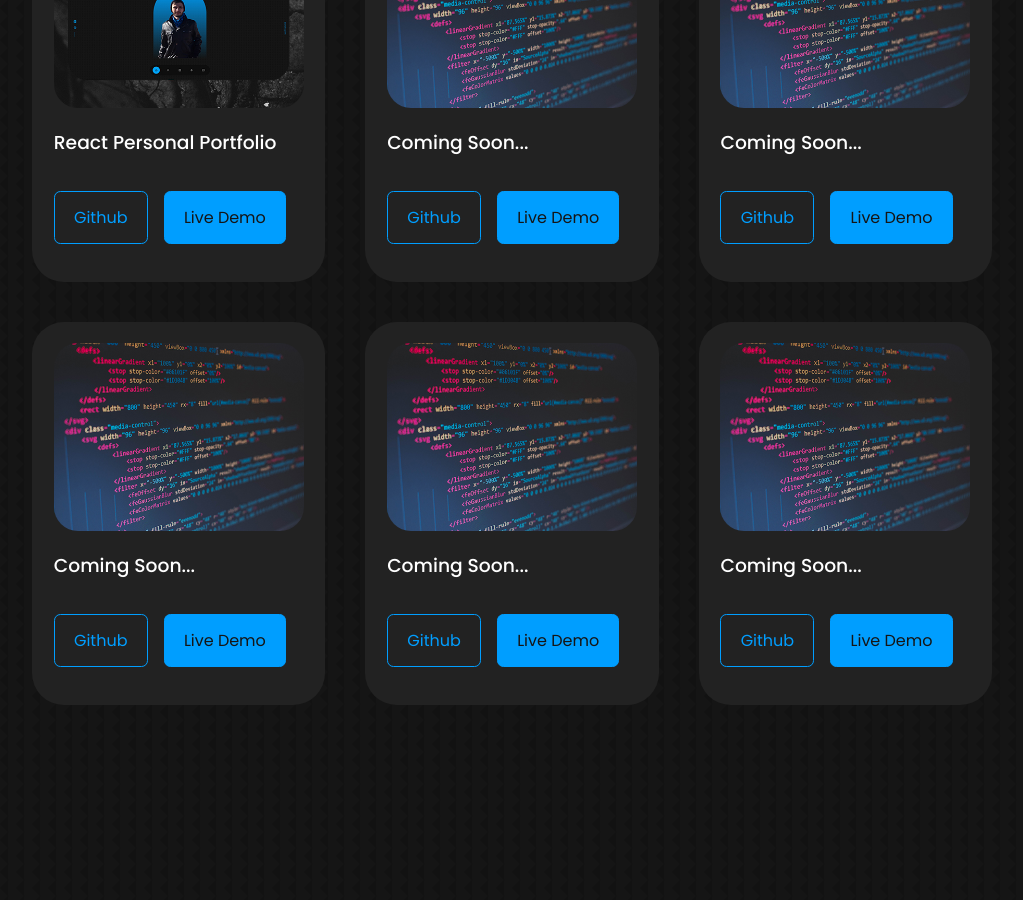
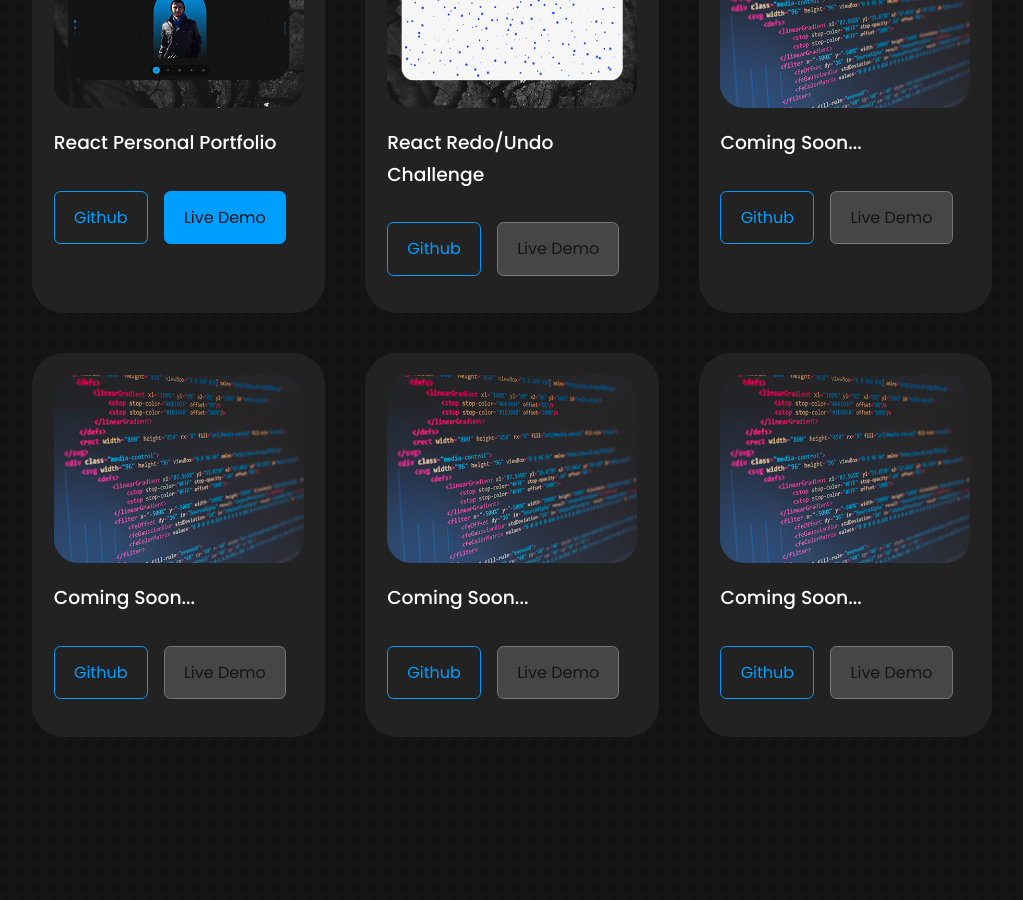
Before and after one commit to AlflenGabriel/personalPortfolio, a React (Create React App) app: page / in a window 1280 px wide. Shown: the part 3280-4180 px from the top of the page, without its empty margins (128-1151 px from the left). Built offline with nearby package versions, Linux system fonts and the light colour scheme.

Commit message:
Correções e update botões portfólio

```diff
--- a/src/components/nav/Nav.jsx
+++ b/src/components/nav/Nav.jsx
@@ -17,15 +17,15 @@ const Nav = () => {
 	    <AiOutlineHome />
       </Link></li>
       <li className='nav-item'>
-      <Link to="About" spy={true} smooth={true} offset={55} duration={100}>
+      <Link to="About" spy={true} smooth={true} offset={-40} duration={100}>
 	    <AiOutlineUser />
       </Link></li>
       <li className='nav-item'>
-      <Link to="Experience" spy={true} smooth={true} offset={60} duration={100}>
+      <Link to="Experience" spy={true} smooth={true} offset={-40} duration={100}>
 	    <BiBook />
       </Link></li>
       <li className='nav-item'>
-      <Link to="Portfolio" spy={true} smooth={true} offset={60} duration={100}>
+      <Link to="Portfolio" spy={true} smooth={true} offset={-40} duration={100}>
 	    <TbComponents />
       </Link></li>
       <li className='nav-item'>
--- a/src/components/nav/nav.css
+++ b/src/components/nav/nav.css
@@ -20,6 +20,7 @@ nav a {
     color: var(--color-light);
     font-size: 1.1rem;
     margin: 0 1rem;
+    cursor: pointer;
 }
 
 nav a:hover {
--- a/src/components/portfolio/Portfolio.jsx
+++ b/src/components/portfolio/Portfolio.jsx
@@ -2,6 +2,7 @@ import React from 'react'
 import './portfolio.css'
 import IMG1 from '../../assets/portfolio1.jpg'
 import IMG2 from '../../assets/portfolio2.jpg'
+import IMGX from '../../assets/portfolioX.jpg'
 
 const data = [
   {
@@ -9,42 +10,48 @@ const data = [
     image: IMG1,
     title: 'React Personal Portfolio',
     github: 'https://github.com/AlflenGabriel/personalPortfolio',
-    demo: '#'
+    demo: '/',
+    active: true
   },
   {
     id: 2,
     image: IMG2,
-    title: 'Coming Soon...',
-    github: 'https://github.com/AlflenGabriel',
-    demo: '#'
+    title: 'React Redo/Undo Challenge',
+    github: 'https://github.com/AlflenGabriel/react-challenge-01',
+    demo: '/',
+    active: false
   },
   {
     id: 3,
-    image: IMG2,
+    image: IMGX,
     title: 'Coming Soon...',
     github: 'http://github.com/AlflenGabriel',
-    demo: '#'
+    demo: '/',
+    active: false
   },
   {
     id: 4,
-    image: IMG2,
+    image: IMGX,
     title: 'Coming Soon...',
     github: 'http://github.com/AlflenGabriel',
-    demo: '#'
+    demo: '/',
+    active: false
   },
   {
     id: 5,
-    image: IMG2,
+    image: IMGX,
     title: 'Coming Soon...',
     github: 'http://github.com/AlflenGabriel',
-    demo: '#'
+    demo: '/',
+    active: false
   },
   {
     id: 6,
-    image: IMG2,
+    image: IMGX,
     title: 'Coming Soon...',
     github: 'http://github.com/AlflenGabriel',
-    demo: '#'
+    demo: '/',
+    active: false
   }
 ]
 
@@ -56,7 +63,7 @@ const Portfolio = () => {
 
       <div className="container portfolio__container">
         {
-          data.map(({id, image, title, github, demo}) => {
+          data.map(({id, image, title, github, demo, active}) => {
             return (
               <article key={id} className='portfolio__item'>
               <div className="portfolio__item-image">
@@ -66,7 +73,7 @@ const Portfolio = () => {
               <div className="portfolio__item-cta">
                 <a href={github} className='btn'
                 target='_blank'>Github</a>
-                <a href={demo} className='btn btn-primary' target='_blank'>Live Demo</a>
+                <a href={active ? demo : null} className={`btn btn-primary ${!active ? 'btn--disabled' : ''}`} target='_blank'>Live Demo</a>
               </div>
               </article>
             )
--- a/src/index.css
+++ b/src/index.css
@@ -17,6 +17,7 @@
     --color-primary-variant: rgba(77, 181, 255, 0.4);
     --color-white: #fff;
     --color-light: rgba(255, 255, 255, 0.6);
+    --color-gray: #464646;
 
     --transition: all 400ms ease;
 
@@ -100,7 +101,7 @@ a {
     transition: var(--transition);
 }
 
-a:hover {
+a:not(.btn):hover {
     color: var(--color-white);
 }
 
@@ -115,10 +116,16 @@ a:hover {
     transition: var(--transition);
 }
 
-.btn:hover {
+.btn:not(.btn--disabled):hover {
     background: var(--color-white);
     color: var(--color-bg);
     border-color: transparent;
+}
+
+.btn.btn--disabled{
+    cursor: not-allowed;
+    background: var(--color-gray);
+    border-color: #777;
 }
 
 .btn-primary {
```
Also changed, not shown: src/assets/portfolio2.jpg, src/assets/portfolioX.jpg (added).
